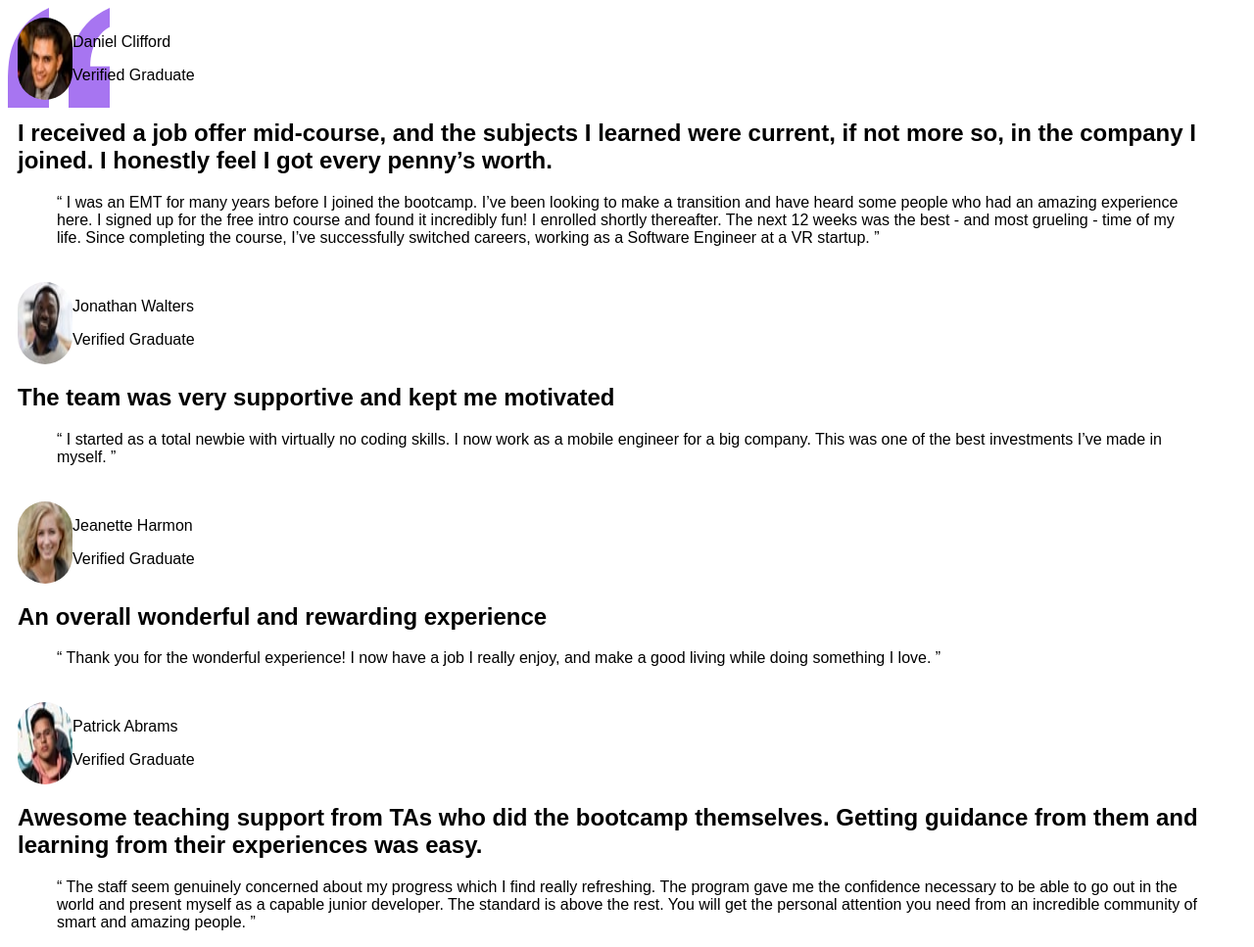
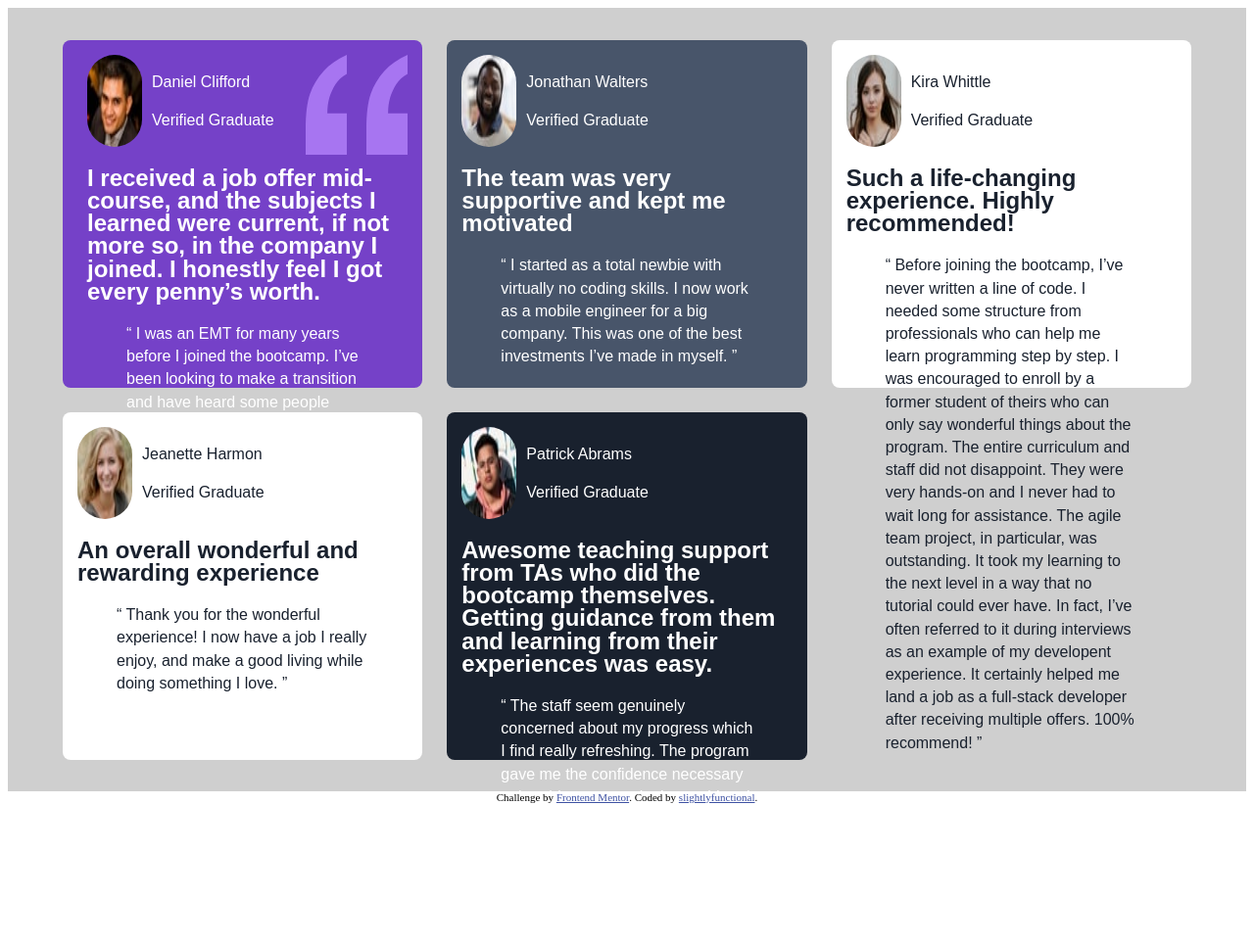
Before and after one commit to alexl8819/testimonials-grid-section, a website built with Parcel: page src/index.html in a window 1280 px wide. Shown: the top 967 px of the page at 98% size. Built offline with nearby package versions, Linux system fonts and the light colour scheme.

Commit message:
update class naming, begin grid layout

```diff
--- a/src/index.html
+++ b/src/index.html
@@ -21,9 +21,10 @@
   <main class="container">
     <div class="testimonials">
       <h1 class="sr-only">Graduate Testomonials</h1>
-      <article class="testimonial__article testimonial__article--state-highlighted">
+      <article class="testimonial__article testimonial__article--theme-violet testimonial__article--grid-item-one">
+        <div class="testimonial__container testimonial__highlight">
           <div class="testimonial__profile">
-          <img src="./images/image-daniel.jpg" alt="daniel" />
+            <img class="testimonial__img" src="./images/image-daniel.jpg" alt="daniel" />
             <div>
               <p>Daniel Clifford</p>
               <p>Verified Graduate</p>
@@ -34,10 +35,11 @@
           in the company I joined. I honestly feel I got every penny’s worth.</h2>
 
           <blockquote>“ I was an EMT for many years before I joined the bootcamp. I’ve been looking to make a transition and have heard some people who had an amazing experience here. I signed up for the free intro course and found it incredibly fun! I enrolled shortly thereafter. The next 12 weeks was the best - and most grueling - time of my life. Since completing the course, I’ve successfully switched careers, working as a Software Engineer at a VR startup. ”</blockquote>
+        </div>
       </article>
-      <article class="testimonial__article">
+      <article class="testimonial__article testimonial__article--theme-gray testimonial__article--grid-item-two">
         <div class="testimonial__profile">
-          <img src="./images/image-jonathan.jpg" alt="jonathan" />
+          <img class="testimonial__img" src="./images/image-jonathan.jpg" alt="jonathan" />
           <div>
             <p>Jonathan Walters</p>
             <p>Verified Graduate</p>
@@ -49,9 +51,9 @@
         <blockquote>“ I started as a total newbie with virtually no coding skills. I now work as a mobile engineer
           for a big company. This was one of the best investments I’ve made in myself. ”</blockquote>
       </article>
-      <article class="testimonial__article">
+      <article class="testimonial__article testimonial__article--theme-white testimonial__article--grid-item-three">
         <div class="testimonial__profile">
-          <img src="./images/image-jeanette.jpg" alt="jeanette" />
+          <img class="testimonial__img" src="./images/image-jeanette.jpg" alt="jeanette" />
           <div>
             <p>Jeanette Harmon</p>
             <p>Verified Graduate</p>
@@ -63,9 +65,9 @@
         <blockquote>“ Thank you for the wonderful experience! I now have a job I really enjoy, and make a good living
         while doing something I love. ”</blockquote>
       </article>
-      <article class="testimonial__article">
+      <article class="testimonial__article testimonial__article--theme-blackish testimonial__article--grid-item-four">
         <div class="testimonial__profile">
-          <img src="./images/image-patrick.jpg" alt="patrick" />
+          <img class="testimonial__img" src="./images/image-patrick.jpg" alt="patrick" />
           <div>
             <p>Patrick Abrams</p>
             <p>Verified Graduate</p>
@@ -80,9 +82,9 @@
         junior developer. The standard is above the rest. You will get the personal attention you need from
         an incredible community of smart and amazing people. ”</blockquote>
       </article>
-      <article class="testimonial__article">
+      <article class="testimonial__article testimonial__article--theme-white">
         <div class="testimonial__profile">
-          <img src="./images/image-kira.jpg" alt="kira" />
+          <img class="testimonial__img" src="./images/image-kira.jpg" alt="kira" />
           <div>
             <p>Kira Whittle</p>
             <p>Verified Graduate</p>
--- a/src/styles.sass
+++ b/src/styles.sass
@@ -1,6 +1,10 @@
 :root
+  --white: hsl(0, 0%, 100%)
   --moderate-violet: hsl(263, 55%, 52%)
-  --very-dark-greyish-blue: hsl(217, 19%, 35%)
+  --very-dark-grayish-blue: hsl(217, 19%, 35%)
+  --very-dark-blackish-blue: hsl(219, 29%, 14%)
+  --light-gray: hsl(0, 0%, 81%)
+  --light-grayish-blue: hsl(210, 46%, 95%)
 
 .container
   display: flex
@@ -9,27 +13,78 @@
   align-items: center
   min-width: 320px
   min-height: 100vh
+  background-color: var(--light-gray)
 
 .sr-only
   display: none
 
 .testimonials
   display: grid
+  gap: 25px
   width: 100%
+  max-width: 20rem
   font-family: 'Barlow Semi Condensed', sans-serif
+  line-height: 1.45em
   font-weight: 500
 
+  @media screen and (min-width: 767px)
+    max-width: 72rem
+    grid-template-columns: repeat(3, 1fr)
+    grid-auto-rows: minmax(300px, auto)
+
   .testimonial__article
-    padding: 10px
+    padding: 15px
+    border-radius: 8px
+    height: auto
+    max-height: 325px
 
-    &--state
-      &-highlighted
-        background-image: url('./images/bg-pattern-quotation.svg')
-        background-repeat: no-repeat
+    &--grid
+      &-item-one
+        grid-column: 1 / span 1
+        grid-row: 1
+
+      &-item-two
+        grid-column: 2 / span 0
+        grid-row: 1
+
+      &-item-three
+        grid-column: 1 / span 1
+        grid-row: 2
+
+      &-item-four
+        grid-column: 2 / span 1
+        grid-row: 2
+
+    &--theme
+      &-violet
+        color: var(--white)
+        background-color: var(--moderate-violet)
+
+      &-gray
+        color: var(--white)
+        background-color: var(--very-dark-grayish-blue)
+
+      &-white
+        color: var(--very-dark-blackish-blue)
+        background-color: var(--white)
+
+      &-blackish
+        color: var(--white)
+        background-color: var(--very-dark-blackish-blue)
+
+    .testimonial__highlight
+      background-image: url('./images/bg-pattern-quotation.svg')
+      background-position: top right
+      background-repeat: no-repeat
+
+    .testimonial__container
+      padding-left: 10px
+      padding-right: 10px
 
     .testimonial__profile
       display: flex
       flex-direction: row
 
-      img
+      .testimonial__img
+        margin-right: 10px
         border-radius: 999px
```
Lines whose indentation alone changed are shown as unchanged.
